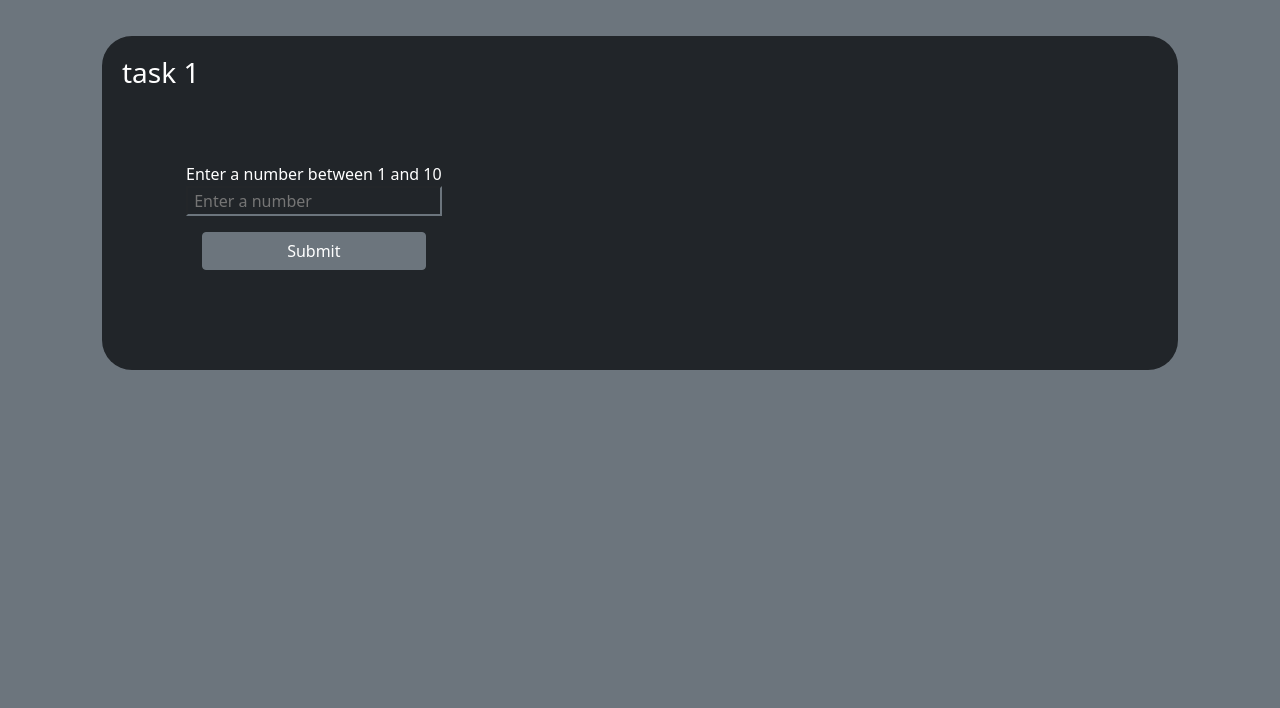
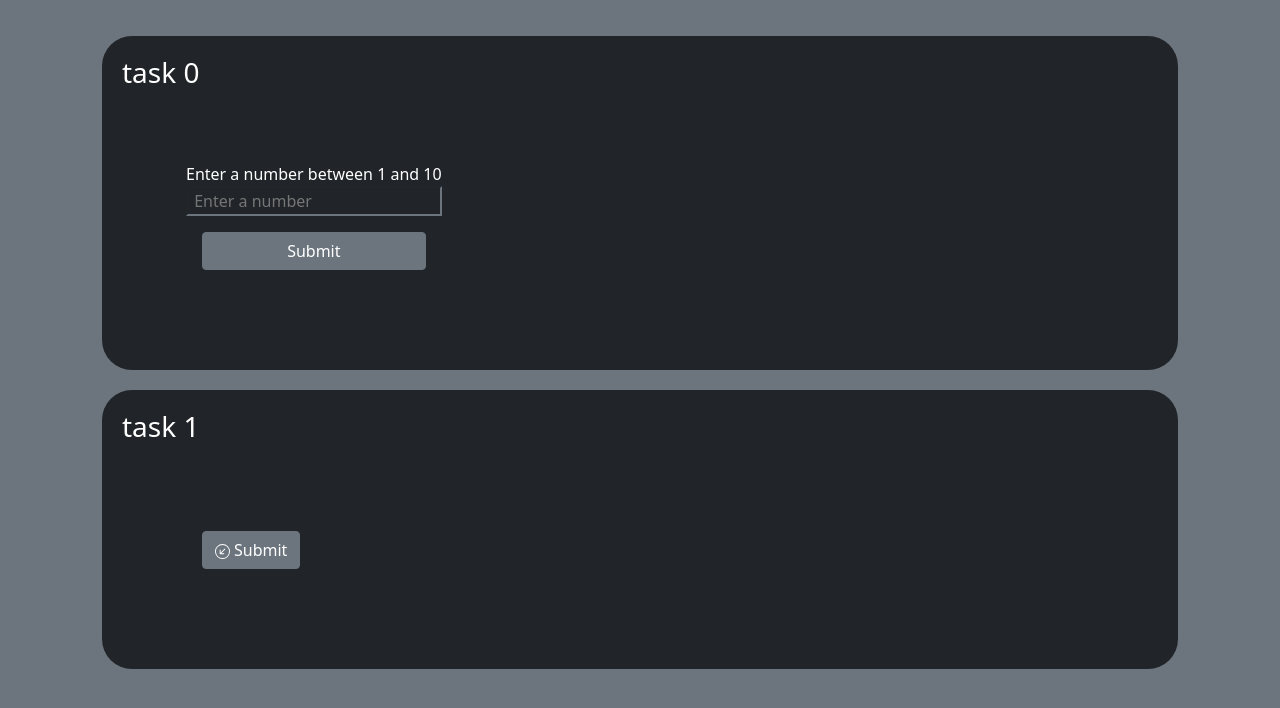
Before and after one commit to borinskikh/javascript-snippets-browser-api, a plain HTML site: page src/index.html in a window 1280 px wide. Drawn offline with Linux system fonts and the light colour scheme.

Commit message:
task1 works

```diff
--- a/src/css/stylesheet.css
+++ b/src/css/stylesheet.css
@@ -7,3 +7,16 @@
 .btn:hover {
     background-color: slategrey;
 }
+
+.task-form {
+    min-width: 25%;
+}
+
+#task1-icon {
+    height: 15px;
+    width: auto;
+}
+
+#task1-button {
+    max-width: 100px;
+}
--- a/src/index.html
+++ b/src/index.html
@@ -16,7 +16,7 @@
     </main>
 </body>
 
+<script src="js/task0.js"></script>
 <script src="js/task1.js"></script>
 
-
 </html>
--- /dev/null
+++ b/src/js/task0.js
@@ -0,0 +1,80 @@
+(() => {
+    document.getElementById('main').appendChild(getTask());
+    /*if (window.localStorage.getItem('task3-cards')) {
+        document.getElementById('task3-cards').innerHTML = window.localStorage.getItem('task3-cards');
+        console.log('Task 3: local storage was used');
+    } else {
+        document.getElementById('task3-input').value = '10';;
+        submit();
+    }*/
+
+    function getTask() {
+        const task = document.createElement('div');
+        task.setAttribute('id', 'task0');
+        task.setAttribute('class', 'task bg-dark d-flex flex-column');
+        task.innerHTML = '<h3>task 0</h3>';
+        const content = document.createElement('div');
+        content.setAttribute('id', 'task0-content');
+        content.setAttribute('class', 'm-3 d-flex flex-column flex-lg-row');
+        const form = document.createElement('div');
+        form.setAttribute('id', 'task0-form');
+        form.setAttribute('class', 'm-5 d-flex flex-column task-form');
+        const field = document.createElement('div');
+        field.setAttribute('id', 'task0-field');
+        field.setAttribute('class', 'd-flex flex-column');
+        const input = document.createElement('input');
+        input.setAttribute('type', 'cardTitle');
+        input.setAttribute('id', 'task0-input');
+        input.setAttribute('class', 'bg-dark text-light border-secondary');
+        input.setAttribute('placeholder', ' Enter a number');
+        const label = document.createElement('label');
+        label.innerHTML = 'Enter a number between 1 and 10';
+        label.setAttribute('for', 'task0-input');
+        const button = document.createElement('button');
+        button.innerHTML = 'Submit';
+        button.setAttribute('id', 'task0-button');
+        button.setAttribute('class', 'm-3 btn btn-secondary');
+        button.addEventListener('click', () => submit());
+        const output = document.createElement('div');
+        output.setAttribute('id', 'task0-output');
+        output.setAttribute('class', 'd-flex flex-row flex-wrap flex-even');
+
+        task.appendChild(content);
+        content.appendChild(form);
+        content.appendChild(output);
+        form.appendChild(field);
+        form.appendChild(button);
+        field.appendChild(label);
+        field.appendChild(input);
+        return task;
+    }
+
+    function submit() {
+        const ns = 'http://www.w3.org/2000/svg';
+        const chart = document.createElementNS(ns, 'svg');
+        chart.setAttribute('class', 'chart');
+        chart.setAttribute('viewbox', '0 0 300 200');
+        const line1 = document.createElementNS(ns, 'line');
+        line1.setAttribute('style', 'stroke-width: 2;');
+        line1.setAttribute('stroke', 'white');
+        line1.setAttribute('x1', '0');
+        line1.setAttribute('y1', '0');
+        line1.setAttribute('x2', '0');
+        line1.setAttribute('y2', '200');
+        const line2 = document.createElementNS(ns, 'line');
+        line2.setAttribute('style', 'stroke-width: 2;');
+        line2.setAttribute('stroke', 'white');
+        line2.setAttribute('x1', '0');
+        line2.setAttribute('y1', '200');
+        line2.setAttribute('x2', '300');
+        line2.setAttribute('y2', '200');
+        const polyline = document.createElementNS(ns, 'polyline');
+        polyline.setAttribute('style', 'fill: none; stroke: white; stroke-width: 3');
+        polyline.setAttribute('points', '0,200 30,100 60,150 90,50 120,140 150,140 180,120 210,140 300,0');
+        chart.appendChild(line1);
+        chart.appendChild(line2);
+        chart.appendChild(polyline);
+
+        document.getElementById('task0-output').appendChild(chart);
+    }
+})();
--- a/src/js/task1.js
+++ b/src/js/task1.js
@@ -1,77 +1,50 @@
 (() => {
     document.getElementById('main').appendChild(getTask());
-    /*if (window.localStorage.getItem('task3-cards')) {
-        document.getElementById('task3-cards').innerHTML = window.localStorage.getItem('task3-cards');
-        console.log('Task 3: local storage was used');
-    } else {
-        document.getElementById('task3-input').value = '10';;
-        submit();
-    }*/
 
     function getTask() {
+        const ns = 'http://www.w3.org/2000/svg';
         const task = document.createElement('div');
         task.setAttribute('id', 'task1');
         task.setAttribute('class', 'task bg-dark d-flex flex-column');
         task.innerHTML = '<h3>task 1</h3>';
         const content = document.createElement('div');
         content.setAttribute('id', 'task1-content');
-        content.setAttribute('class', 'm-3 d-flex flex-column flex-lg-row flex-fill');
+        content.setAttribute('class', 'm-3 d-flex flex-column flex-lg-row');
         const form = document.createElement('div');
         form.setAttribute('id', 'task1-form');
         form.setAttribute('class', 'm-5 d-flex flex-column');
-        const field = document.createElement('div');
-        field.setAttribute('id', 'task1-field');
-        field.setAttribute('class', 'd-flex flex-column');
-        const input = document.createElement('input');
-        input.setAttribute('type', 'cardTitle');
-        input.setAttribute('id', 'task1-input');
-        input.setAttribute('class', 'bg-dark text-light border-secondary');
-        input.setAttribute('placeholder', ' Enter a number');
-        const label = document.createElement('label');
-        label.innerHTML = 'Enter a number between 1 and 10';
-        label.setAttribute('for', 'task1-input');
         const button = document.createElement('button');
-        button.innerHTML = 'Submit';
         button.setAttribute('id', 'task1-button');
         button.setAttribute('class', 'm-3 btn btn-secondary');
-        button.addEventListener('click', function () { submit(); });
-        const output = document.createElement('div');
-        output.setAttribute('id', 'task1-output');
-        output.setAttribute('class', 'd-flex flex-row flex-wrap');
+        button.addEventListener('click', () => submit());
+        const icon = document.createElementNS(ns, 'svg');
+        icon.setAttribute('id', 'task1-icon');
+        icon.setAttribute('width', '16');
+        icon.setAttribute('height', '16');
+        icon.setAttribute('fill', 'white');
+        icon.setAttribute('class', 'me-1');
+        icon.setAttribute('viewBox', '0 0 16 16');
+        const path = document.createElementNS(ns, 'path');
+        path.setAttribute('id', 'task1-icon-path');
+        path.setAttribute('fill-rule', 'evenodd');
+        path.setAttribute('d', 'M1 8a7 7 0 1 0 14 0A7 7 0 0 0 1 8zm15 0A8 8 0 1 1 0 8a8 8 0 0 1 16 0zm-5.904-2.854a.5.5 0 1 1 .707.708L6.707 9.95h2.768a.5.5 0 1 1 0 1H5.5a.5.5 0 0 1-.5-.5V6.475a.5.5 0 1 1 1 0v2.768l4.096-4.097z');
+        icon.appendChild(path);
 
         task.appendChild(content);
         content.appendChild(form);
-        content.appendChild(output);
-        form.appendChild(field);
         form.appendChild(button);
-        field.appendChild(label);
-        field.appendChild(input);
+        button.appendChild(icon);
+        button.appendChild(document.createTextNode('Submit'));
+
         return task;
     }
 
     function submit() {
-        const chart = document.createElement('svg');
-        chart.setAttribute('class', 'chart');
-        chart.setAttribute('height', '200');
-        chart.setAttribute('width', '300');
-        const line1 = document.createElement('line');
-        line1.setAttribute('style', 'stroke: rgb(0,0,0); stroke-width: 2;');
-        line1.setAttribute('x1', '0');
-        line1.setAttribute('y1', '0');
-        line1.setAttribute('x2', '0');
-        line1.setAttribute('y2', '200');
-        const line2 = document.createElement('line');
-        line2.setAttribute('style', 'stroke: rgb(0,0,0); stroke-width: 2;');
-        line2.setAttribute('x1', '0');
-        line2.setAttribute('y1', '200');
-        line2.setAttribute('x2', '300');
-        line2.setAttribute('y2', '200');
-        const polyline = document.createElement('polyline');
-        polyline.setAttribute('style', 'fill: none; stroke: rgb(255,0,0); stroke-width: 3');
-        polyline.setAttribute('points', '0,200 30,100 60,150 90,50 120,140 150,140 180,120 210,140 300,0');
-        chart.appendChild(line1);
-        chart.appendChild(line2);
-        chart.appendChild(polyline);
-        document.getElementById('task5-chart').appendChild(chart);
+        let iconPath = document.getElementById('task1-icon-path');
+        if (iconPath.getAttribute('d')[2] === '6') {
+            iconPath.setAttribute('d', 'M1 8a7 7 0 1 0 14 0A7 7 0 0 0 1 8zm15 0A8 8 0 1 1 0 8a8 8 0 0 1 16 0zm-5.904-2.854a.5.5 0 1 1 .707.708L6.707 9.95h2.768a.5.5 0 1 1 0 1H5.5a.5.5 0 0 1-.5-.5V6.475a.5.5 0 1 1 1 0v2.768l4.096-4.097z');
+        } else {
+            iconPath.setAttribute('d', 'M16 8A8 8 0 1 0 0 8a8 8 0 0 0 16 0zm-5.904-2.803a.5.5 0 1 1 .707.707L6.707 10h2.768a.5.5 0 0 1 0 1H5.5a.5.5 0 0 1-.5-.5V6.525a.5.5 0 0 1 1 0v2.768l4.096-4.096z');
+        }
     }
 })();
```
